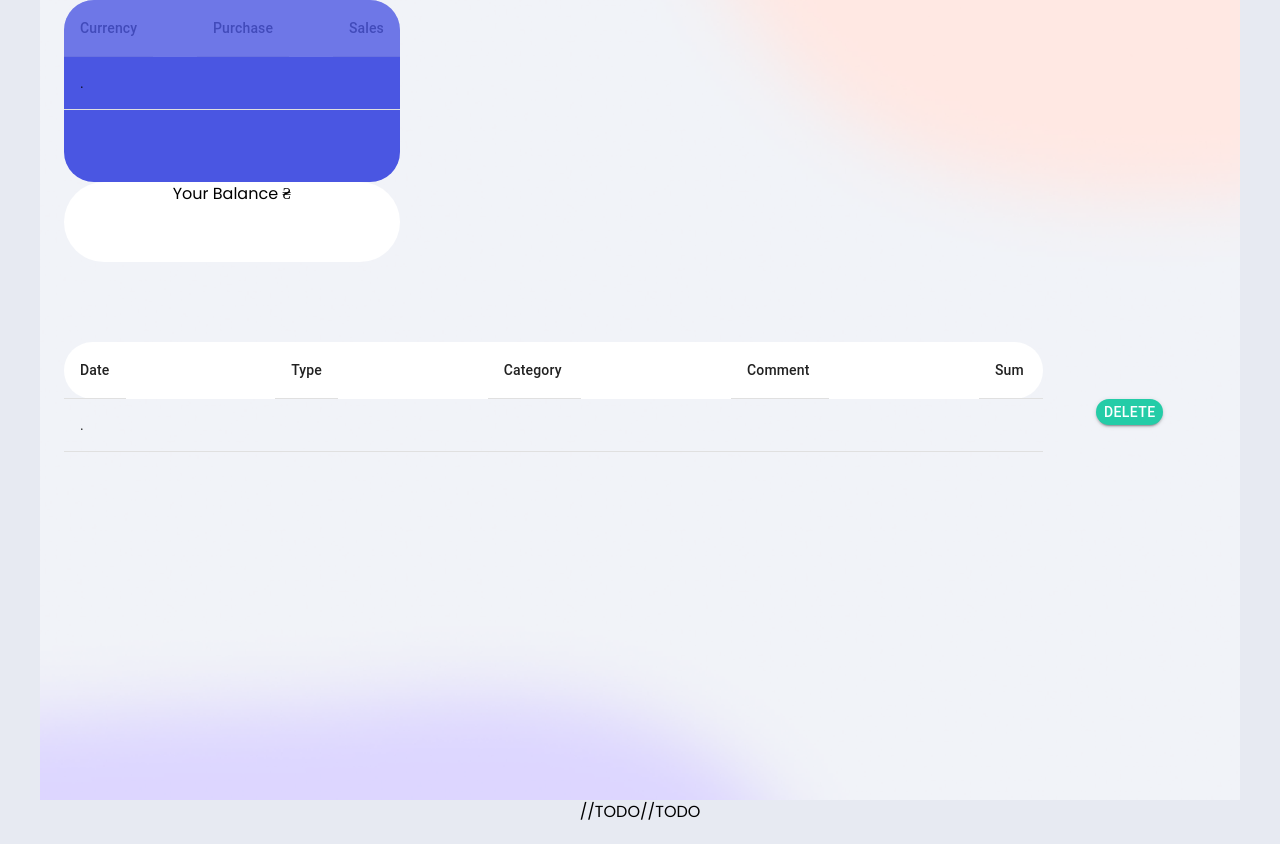
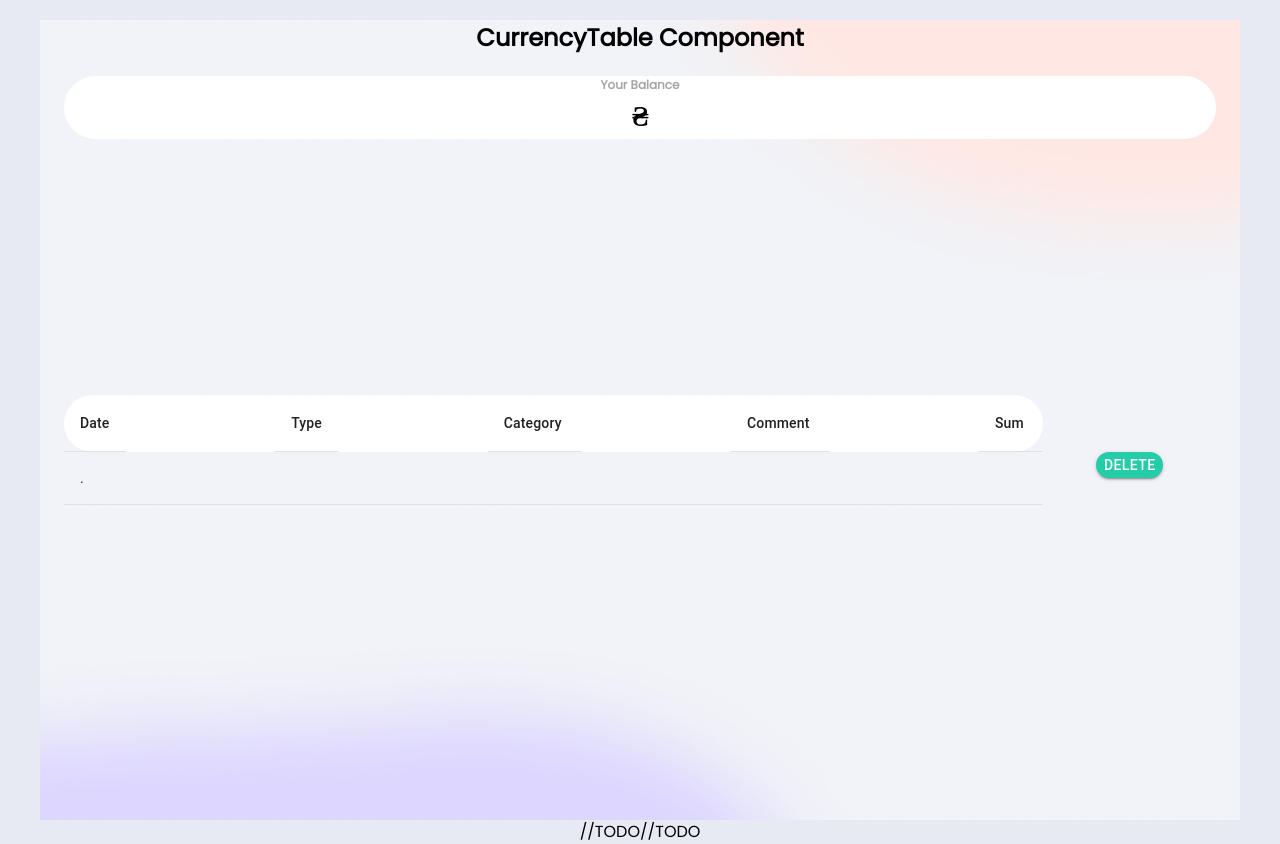
Before and after one commit to MarcinBolt/Wallet-App, a React (Vite) app: page /#/register in a window 1280 px wide. Before the commit this address led to /. Built offline with nearby package versions, Linux system fonts and the light colour scheme.

Commit message:
feature Balance

```diff
--- a/src/components/Balance/Balance.jsx
+++ b/src/components/Balance/Balance.jsx
@@ -1,18 +1,46 @@
 import * as React from 'react';
 import Box from '@mui/material/Box';
+import Container from '@mui/material/Container';
 
 export default function Balance() {
   return (
-    <Box
+    <Container
       sx={{
-        width: 336,
-        height: 80,
+        maxWidth: 395,
         backgroundColor: 'white',
+
         borderRadius: 30,
-        marginBottom: 10,
+        height: 'auto',
+        textTransform: 'up  percase',
+        marginBottom: 32,
+        fontSize: 12,
       }}
     >
-      Your Balance ₴
-    </Box>
+      <Box
+        sx={{
+          fontSize: 12,
+          fontWeight: 400,
+
+          color: '#a6a6a6',
+
+          fontWeight: 'bold',
+        }}
+      >
+        Your Balance
+        <Box
+          sx={{
+            fontSize: 30,
+
+            fontWeight: 400,
+
+            color: 'black',
+
+            fontWeight: 'bold',
+          }}
+        >
+          ₴
+        </Box>
+      </Box>
+    </Container>
   );
 }
--- a/src/components/CurrencyTable/CurrencyTable.jsx
+++ b/src/components/CurrencyTable/CurrencyTable.jsx
@@ -1,47 +1,9 @@
-import Table from '@mui/material/Table';
-import TableBody from '@mui/material/TableBody';
-import TableCell from '@mui/material/TableCell';
-import TableContainer from '@mui/material/TableContainer';
-import TableHead from '@mui/material/TableHead';
-import TableRow from '@mui/material/TableRow';
-
-export default function CurrencyTable() {
+const CurrencyTable = () => {
   return (
     <div>
-      <TableContainer
-        sx={{
-          backgroundColor: '#4A56E2',
-          borderRadius: '30px',
-          color: 'white',
-          width: 336,
-          height: 182,
-        }}
-      >
-        <Table
-
-        >
-          <TableHead>
-            <TableRow
-              sx={{
-                backgroundColor: 'white',
-                opacity: 0.2,
-                borderRadiusTop: '30px',
-                display: 'flex',
-                justifyContent: 'space-between',
-              }}
-            >
-              <TableCell>Currency</TableCell>
-              <TableCell>Purchase</TableCell>
-              <TableCell>Sales</TableCell>
-            </TableRow>
-          </TableHead>
-          <TableBody>
-            <TableRow>
-              <TableCell>.</TableCell>
-            </TableRow>
-          </TableBody>
-        </Table>
-      </TableContainer>
+      <h2>CurrencyTable Component</h2>
     </div>
   );
-}
+};
+
+export default CurrencyTable;
```
